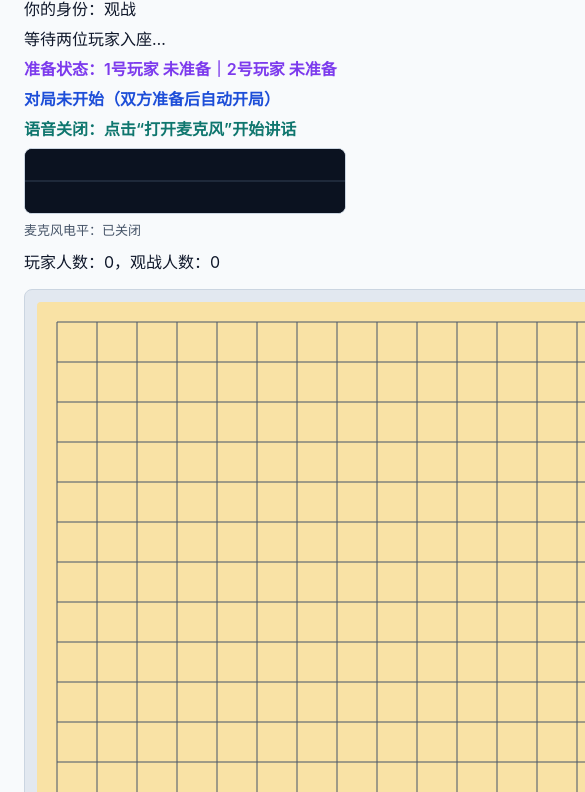
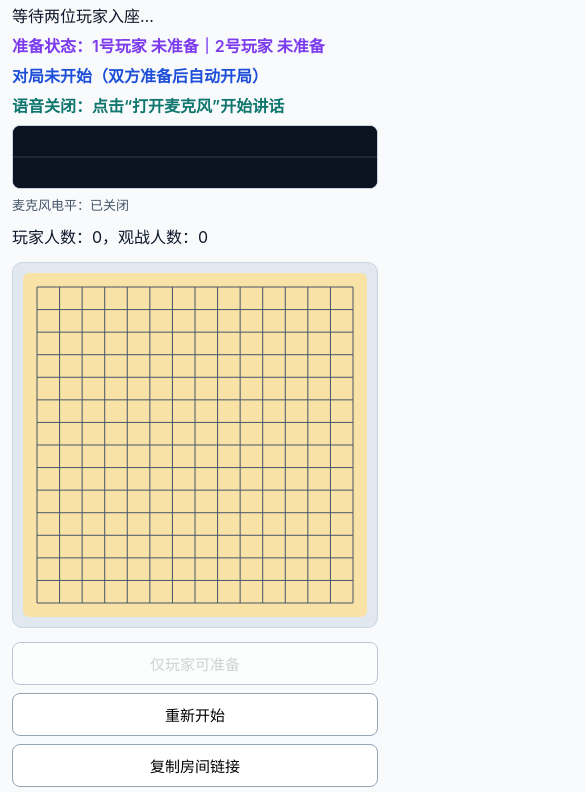
Before and after one commit to BigCatNotFat/gomoku-web-1.0, a website: page index.html in a window 390 px wide. Shown: the part 82-874 px from the top of the page, 585 px wide, since content can reach past the window. Drawn offline with nearby package versions, Linux system fonts and the light colour scheme; no server answers.

Commit message:
feat: optimize mobile responsive UI and touch board

```diff
--- a/app.js
+++ b/app.js
@@ -7,6 +7,7 @@ const timerText = document.getElementById('timer');
 const voiceStatusText = document.getElementById('voice-status');
 const micVisualizerCanvas = document.getElementById('mic-visualizer');
 const micLevelText = document.getElementById('mic-level-text');
+const boardWrap = document.querySelector('.board-wrap');
 const boardCanvas = document.getElementById('board');
 const restartBtn = document.getElementById('restart');
 const readyBtn = document.getElementById('ready');
@@ -21,8 +22,6 @@ const audioContainer = document.getElementById('audio-container');
 const ctx = boardCanvas.getContext('2d');
 const micVisualizerCtx = micVisualizerCanvas?.getContext('2d');
 
-const CELL = 40;
-const PADDING = 20;
 const RTC_CONFIG = {
   iceServers: [{ urls: 'stun:stun.l.google.com:19302' }],
 };
@@ -31,6 +30,12 @@ const AudioContextCtor = window.AudioContext || window.webkitAudioContext;
 let boardSize = 15;
 let role = 'S';
 let roomId = location.pathname.split('/').filter(Boolean)[1] || 'lobby';
+let boardMetrics = {
+  size: 600,
+  padding: 20,
+  cell: 40,
+};
+
 let state = {
   board: Array.from({ length: boardSize }, () => Array(boardSize).fill(null)),
   turn: 'B',
@@ -362,41 +367,55 @@ function renderResultModal() {
   resultModal.classList.add('show');
 }
 
+function updateBoardMetrics() {
+  const wrapWidth = boardWrap?.clientWidth || window.innerWidth || 360;
+  const target = Math.min(720, Math.max(280, Math.floor(wrapWidth - 20)));
+
+  boardMetrics.size = target;
+  boardMetrics.padding = Math.max(14, Math.round(target * 0.035));
+  boardMetrics.cell = (target - boardMetrics.padding * 2) / (boardSize - 1);
+
+  boardCanvas.width = boardMetrics.size;
+  boardCanvas.height = boardMetrics.size;
+}
+
 function render() {
-  const size = PADDING * 2 + CELL * (boardSize - 1);
-  boardCanvas.width = size;
-  boardCanvas.height = size;
+  updateBoardMetrics();
+
+  const { size, padding, cell } = boardMetrics;
 
   boardCanvas.style.cursor = canMove() ? 'crosshair' : 'default';
 
   ctx.clearRect(0, 0, size, size);
 
   for (let i = 0; i < boardSize; i += 1) {
-    const offset = PADDING + i * CELL;
+    const offset = padding + i * cell;
 
     ctx.beginPath();
-    ctx.moveTo(PADDING, offset);
-    ctx.lineTo(size - PADDING, offset);
+    ctx.moveTo(padding, offset);
+    ctx.lineTo(size - padding, offset);
     ctx.strokeStyle = '#475569';
     ctx.stroke();
 
     ctx.beginPath();
-    ctx.moveTo(offset, PADDING);
-    ctx.lineTo(offset, size - PADDING);
+    ctx.moveTo(offset, padding);
+    ctx.lineTo(offset, size - padding);
     ctx.strokeStyle = '#475569';
     ctx.stroke();
   }
+
+  const radius = Math.max(8, Math.min(16, cell * 0.34));
 
   for (let y = 0; y < boardSize; y += 1) {
     for (let x = 0; x < boardSize; x += 1) {
       const value = state.board?.[y]?.[x];
       if (!value) continue;
 
-      const cx = PADDING + x * CELL;
-      const cy = PADDING + y * CELL;
+      const cx = padding + x * cell;
+      const cy = padding + y * cell;
 
       ctx.beginPath();
-      ctx.arc(cx, cy, 14, 0, Math.PI * 2);
+      ctx.arc(cx, cy, radius, 0, Math.PI * 2);
       ctx.fillStyle = value === 'B' ? '#0f172a' : '#f8fafc';
       ctx.fill();
       ctx.strokeStyle = '#334155';
@@ -429,6 +448,17 @@ function renderReadyButton() {
 
   const myReady = role === 'B' ? state.ready?.B : state.ready?.W;
   readyBtn.textContent = myReady ? '取消准备' : '我已准备';
+}
+
+function resizeMicVisualizerCanvas() {
+  if (!micVisualizerCanvas) return;
+
+  const wrapWidth = micVisualizerCanvas.parentElement?.clientWidth || 320;
+  const width = Math.min(560, Math.max(220, Math.floor(wrapWidth - 2)));
+  const height = 64;
+
+  micVisualizerCanvas.width = width;
+  micVisualizerCanvas.height = height;
 }
 
 function drawMicIdle(text) {
@@ -497,14 +527,14 @@ function startMicVisualizer() {
     micVisualizerRaf = null;
   }
 
-  const width = micVisualizerCanvas.width;
-  const height = micVisualizerCanvas.height;
-
   const draw = () => {
     if (!micEnabled || !micAnalyser) {
       stopMicVisualizer('麦克风电平：已关闭');
       return;
     }
+
+    const width = micVisualizerCanvas.width;
+    const height = micVisualizerCanvas.height;
 
     micAnalyser.getByteTimeDomainData(micWaveData);
 
@@ -650,19 +680,25 @@ function cleanupVoice() {
   }
 }
 
-boardCanvas.addEventListener('click', (event) => {
+function handleBoardInput(clientX, clientY) {
   if (!canMove()) return;
 
   const rect = boardCanvas.getBoundingClientRect();
-  const x = event.clientX - rect.left;
-  const y = event.clientY - rect.top;
+  const x = clientX - rect.left;
+  const y = clientY - rect.top;
 
-  const gridX = Math.round((x - PADDING) / CELL);
-  const gridY = Math.round((y - PADDING) / CELL);
+  const { padding, cell } = boardMetrics;
+
+  const gridX = Math.round((x - padding) / cell);
+  const gridY = Math.round((y - padding) / cell);
 
   if (gridX < 0 || gridX >= boardSize || gridY < 0 || gridY >= boardSize) return;
 
   socket.emit('place', { x: gridX, y: gridY });
+}
+
+boardCanvas.addEventListener('pointerup', (event) => {
+  handleBoardInput(event.clientX, event.clientY);
 });
 
 restartBtn.addEventListener('click', () => {
@@ -708,9 +744,17 @@ copyBtn.addEventListener('click', async () => {
 });
 
 window.addEventListener('beforeunload', cleanupVoice);
+window.addEventListener('resize', () => {
+  resizeMicVisualizerCanvas();
+  render();
+  if (micEnabled && micAnalyser) {
+    startMicVisualizer();
+  }
+});
 
 setInterval(renderTurnTimer, 1000);
 
+resizeMicVisualizerCanvas();
 renderRole();
 renderStatus();
 renderReadyStatus();
--- a/index.html
+++ b/index.html
@@ -2,13 +2,13 @@
 <html lang="zh-CN">
   <head>
     <meta charset="UTF-8" />
-    <meta name="viewport" content="width=device-width, initial-scale=1.0" />
-    <title>五子棋 1.4.0</title>
+    <meta name="viewport" content="width=device-width, initial-scale=1.0, viewport-fit=cover" />
+    <title>五子棋 1.5.0</title>
     <link rel="stylesheet" href="/style.css" />
   </head>
   <body>
     <main class="container">
-      <h1>五子棋 1.4.0</h1>
+      <h1>五子棋 1.5.0</h1>
       <p id="room"></p>
       <p id="role"></p>
       <p id="status"></p>
--- a/package.json
+++ b/package.json
@@ -1,6 +1,6 @@
 {
   "name": "gomoku-web-1.0",
-  "version": "1.4.0",
+  "version": "1.5.0",
   "description": "Realtime multiplayer Gomoku (2 players + spectators)",
   "main": "server.js",
   "scripts": {
--- a/style.css
+++ b/style.css
@@ -3,6 +3,10 @@
     'Helvetica Neue', sans-serif;
   color: #0f172a;
   background: #f8fafc;
+}
+
+* {
+  box-sizing: border-box;
 }
 
 body {
@@ -11,13 +15,14 @@ body {
 }
 
 .container {
-  max-width: 820px;
+  width: min(920px, 100%);
   margin: 0 auto;
-  padding: 24px;
+  padding: 16px;
 }
 
 h1 {
   margin: 0 0 8px;
+  font-size: clamp(24px, 6vw, 36px);
 }
 
 p {
@@ -41,11 +46,13 @@ p {
 
 .mic-visualizer-wrap {
   margin: 8px 0 10px;
-  width: fit-content;
+  width: min(100%, 560px);
 }
 
 #mic-visualizer {
   display: block;
+  width: 100%;
+  height: 64px;
   border: 1px solid #cbd5e1;
   border-radius: 8px;
   background: #0b1220;
@@ -58,33 +65,42 @@ p {
 }
 
 .board-wrap {
-  margin-top: 16px;
+  margin-top: 14px;
   border: 1px solid #cbd5e1;
-  border-radius: 8px;
+  border-radius: 10px;
   background: #e2e8f0;
-  padding: 12px;
-  width: fit-content;
+  padding: 10px;
+  width: 100%;
+  max-width: 760px;
+  overflow-x: auto;
 }
 
 #board {
+  display: block;
+  width: 100%;
+  max-width: 720px;
+  margin: 0 auto;
   background: #f9e2a5;
-  border-radius: 4px;
-  cursor: crosshair;
+  border-radius: 6px;
+  touch-action: manipulation;
 }
 
 .actions {
   margin-top: 14px;
-  display: flex;
+  display: grid;
+  grid-template-columns: repeat(2, minmax(0, 1fr));
   gap: 8px;
-  flex-wrap: wrap;
+  width: min(760px, 100%);
 }
 
 button {
   border: 1px solid #94a3b8;
-  border-radius: 6px;
+  border-radius: 8px;
   background: white;
-  padding: 8px 12px;
+  padding: 10px 12px;
+  min-height: 42px;
   cursor: pointer;
+  font-size: 15px;
 }
 
 button:hover {
@@ -111,8 +127,7 @@ button:disabled {
 }
 
 .result-card {
-  min-width: 280px;
-  max-width: 360px;
+  width: min(360px, 92vw);
   background: #fff;
   border-radius: 12px;
   padding: 16px;
@@ -127,3 +142,17 @@ button:disabled {
   margin: 0 0 14px;
   color: #334155;
 }
+
+@media (max-width: 420px) {
+  .container {
+    padding: 12px;
+  }
+
+  .actions {
+    grid-template-columns: 1fr;
+  }
+
+  button {
+    width: 100%;
+  }
+}
```
Also changed, not shown: README.md, 1 other file.
